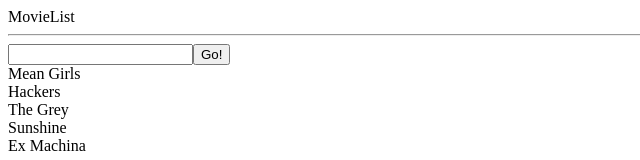
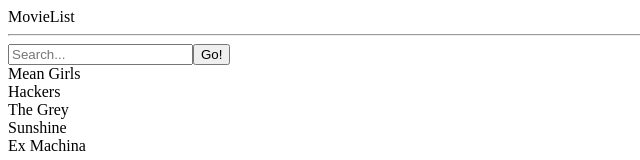
Before and after one commit to Pallavi25Kishore/movie-list, a React app: page / in a window 1280 px wide. Shown: the top 160 px of the page, without its empty margins (0-640 px from the left). Built offline with nearby package versions, Linux system fonts and the light colour scheme; the HTML template or start-up script is replaced by a standard one.

Commit message:
implement level one - search bar functionality

```diff
--- a/client/src/components/App.jsx
+++ b/client/src/components/App.jsx
@@ -1,17 +1,18 @@
 import React from 'react';
-import exampleMovies from './exampledata.js';
+
 import MovieList from './MovieList.jsx';
 import Search from './Search.jsx';
 
-const App = (props) => {
+const App = ({movies}) => {
 
-  const [movieList, setMoviewList] = React.useState(exampleMovies);
+  const [searchText, setSearchText] = React.useState('');
+
   return (
     <div>
       <nav className="header">MovieList</nav>
       <hr></hr>
-      <Search/>
-      <MovieList movies={movieList}/>
+      <Search searchText={searchText} onSearchTextChange={setSearchText} />
+      <MovieList movies={movies} searchText={searchText}/>
     </div>
   );
 };
--- a/client/src/components/MovieList.jsx
+++ b/client/src/components/MovieList.jsx
@@ -2,7 +2,8 @@
 import Movie from './Movie.jsx';
 
 //MovieList component
-const MovieList = ({movies}) => {
+const MovieList = ({movies, searchText}) => {
+if (searchText === '') {
   return (
     <div className="movie-list">
       {
@@ -10,6 +11,33 @@
       }
     </div>
   )
+} else {
+var wordsArr = searchText.toLowerCase().split(' ');
+var filteredArr = movies.filter((movie) => {
+    var movieNameArr = movie.title.toLowerCase().split(' ');
+    var counter = 0;
+    for (var i = 0; i < wordsArr.length; i++) {
+      if(wordsArr[i] === movieNameArr[i]) {
+        counter++;
+      }
+    }
+    if (counter === wordsArr.length) {
+      return true;
+    }
+  });
+if (filteredArr.length !== 0) {
+  return (
+    <div className="movie-list">
+      {
+      filteredArr.map((movie) =>  (<Movie key={movie.title} movie={movie}/>))
+      }
+    </div>
+  )
+} else if (filteredArr.length === 0) {
+  return (
+  <div> Sorry, there are no results available for this search!</div>
+)}
+}
   };
 
 export default MovieList;
--- a/client/src/components/Search.jsx
+++ b/client/src/components/Search.jsx
@@ -1,11 +1,28 @@
 import React from 'react';
 
-const Search = () => {
+const Search = ({searchText, onSearchTextChange}) => {
+
+  console.log(searchText);
+
+  const handleSubmit = (e) => {
+    e.preventDefault();
+    var formData = new FormData(e.target);
+    var formJson = Object.fromEntries(formData.entries());
+    var inputText = formJson.searchtext;
+    onSearchTextChange(inputText);
+  };
+
   return (
-    <div className="search-bar">
-      <input type="text" className="search-text"></input>
-      <button>Go!</button>
-    </div>
+    <form className="search-bar" method="post" onSubmit={handleSubmit}>
+      <input
+      type="text"
+      name = "searchtext"
+      placeholder="Search..."
+      className="search-text"></input>
+      <button
+      type="submit"
+      className="search-button">Go!</button>
+    </form>
   );
 };
 
--- a/client/src/index.js
+++ b/client/src/index.js
@@ -1,5 +1,6 @@
 import React from 'react';
 import ReactDOM from 'react-dom';
 import App from './components/App.jsx';
+import exampleMovies from './components/exampledata.js';
 
-ReactDOM.render(<App />, document.getElementById('app'));
+ReactDOM.render(<App movies={exampleMovies}/>, document.getElementById('app'));
```
